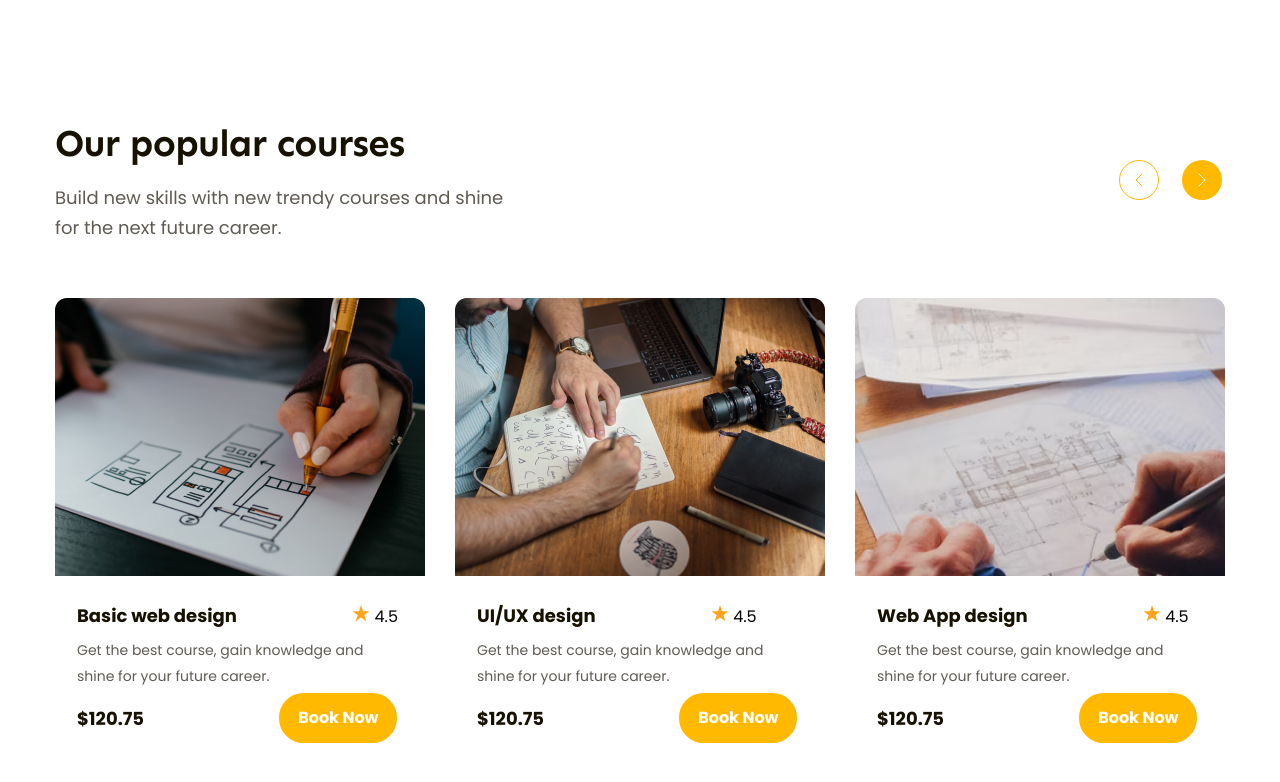
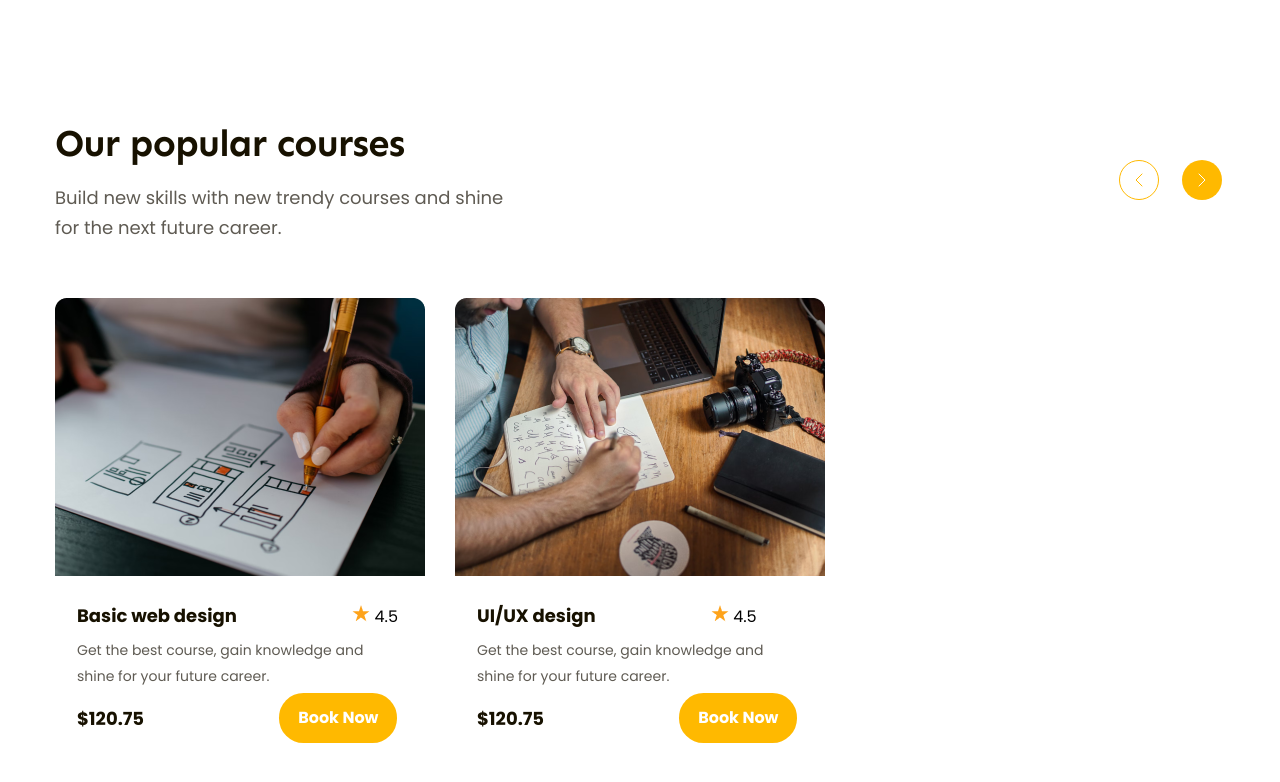
Before and after one commit to ino1023200/html-css-Project02, a plain HTML site: page index.html in a window 1280 px wide. Shown: the part 1067-1849 px from the top of the page. Drawn offline with Linux system fonts and the light colour scheme.

Commit message:
sub-branch

```diff
--- a/index.html
+++ b/index.html
@@ -203,7 +203,7 @@
               </li>
               <!-- item3 -->
 
-              <li class="item">
+              <!-- <li class="item">
                 <div class="item-img">
                   <img src="./assets/img/appdesign.png" alt="development" />
                 </div>
@@ -224,7 +224,7 @@
                     <a href="#!" class="btn">Book Now</a>
                   </div>
                 </div>
-              </li>
+              </li> -->
             </ul>
           </div>
         </div>
```
